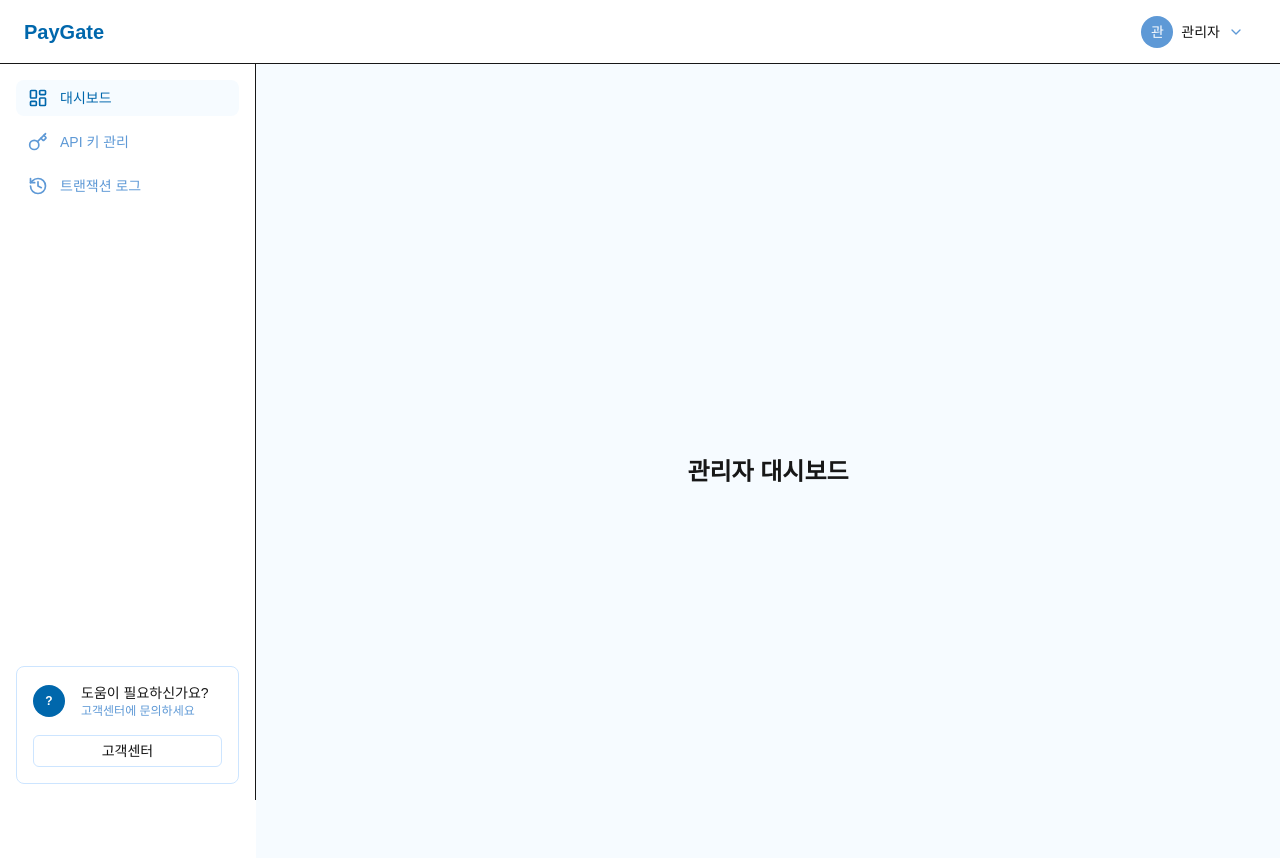
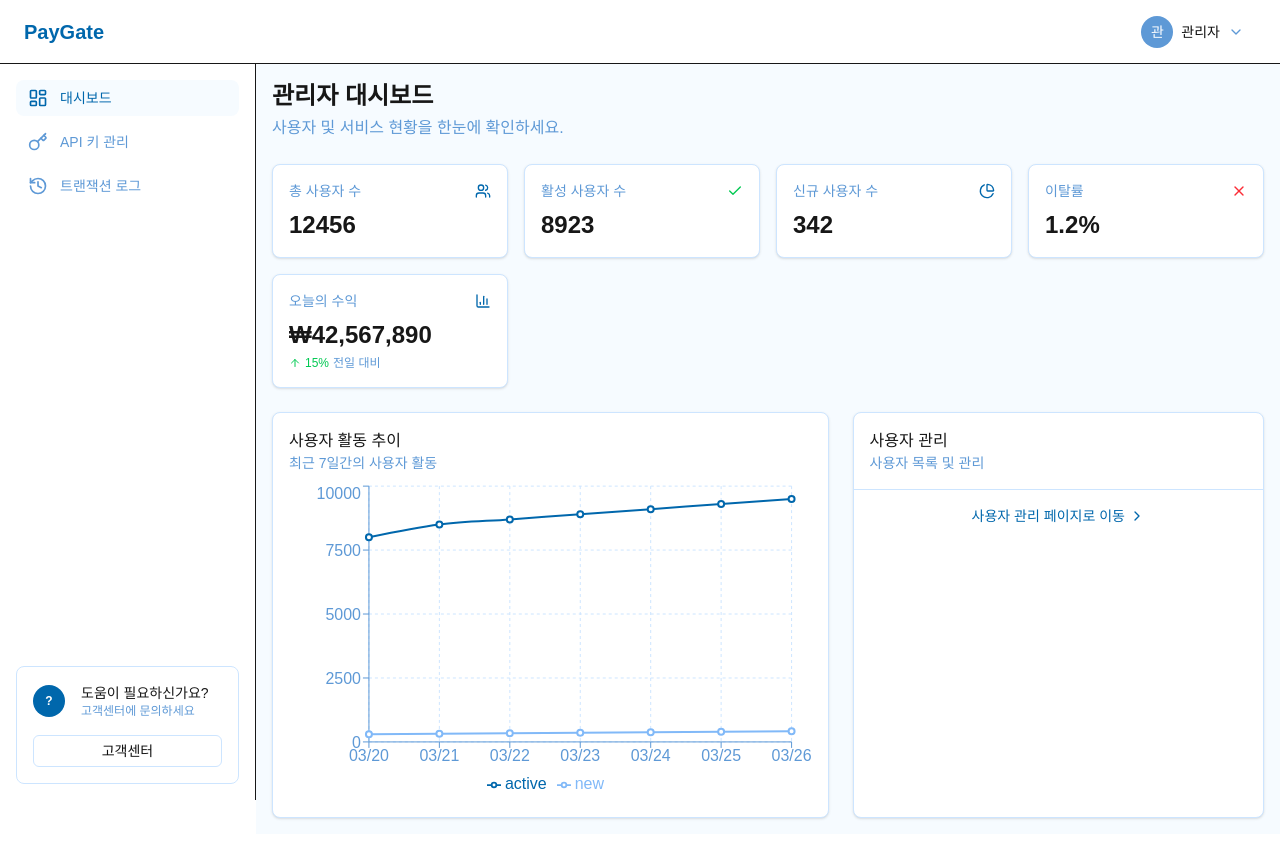
Before and after one commit to WON-Q/pg-client, a Next.js app: page /admin/dashboard in a window 1280 px wide. Shown: the top 858 px of the page. After the commit the page ends 834 px from the top, so only its background shows below. Built offline with nearby package versions, Linux system fonts and the light colour scheme.

Commit message:
Feat: 관리자 대시보드 화면 구성

```diff
--- a/app/(dashboard)/admin/dashboard/page.tsx
+++ b/app/(dashboard)/admin/dashboard/page.tsx
@@ -1,10 +1,188 @@
-"use client"
+"use client";
 
-export default function AdminDashboard() {
+import React from "react";
+import {
+  Users,
+  BarChart3,
+  Check,
+  X,
+  Clock,
+  PieChart,
+  ChevronRight,
+  ArrowUp,
+} from "lucide-react";
+import {
+  LineChart,
+  Line,
+  XAxis,
+  YAxis,
+  CartesianGrid,
+  Tooltip,
+  ResponsiveContainer,
+  Legend,
+} from "recharts";
+
+// Mock data for admin metrics
+const adminMetrics = {
+  totalUsers: 12456,
+  activeUsers: 8923,
+  newUsers: 342,
+  churnRate: 1.2,
+};
+
+// Mock data for today's revenue
+const todayRevenue = {
+  amount: 42567890, // in KRW
+  growth: 15, // percentage growth compared to yesterday
+};
+
+// Mock data for user activity chart
+const userActivityData = [
+  { date: "03/20", active: 8000, new: 300 },
+  { date: "03/21", active: 8500, new: 320 },
+  { date: "03/22", active: 8700, new: 340 },
+  { date: "03/23", active: 8900, new: 360 },
+  { date: "03/24", active: 9100, new: 380 },
+  { date: "03/25", active: 9300, new: 400 },
+  { date: "03/26", active: 9500, new: 420 },
+];
+
+// Admin dashboard page
+export default function AdminDashboardPage() {
   return (
-    <div className="flex flex-col items-center justify-center min-h-screen p-8">
-      <h1 className="text-2xl font-bold mb-4">관리자 대시보드</h1>
-      {/* Todo: 관리자 대시보드 화면 구성 */}
+    <div className="space-y-6">
+      <div>
+        <h1 className="text-2xl font-bold">관리자 대시보드</h1>
+        <p className="text-[#5E99D6] mt-1">
+          사용자 및 서비스 현황을 한눈에 확인하세요.
+        </p>
+      </div>
+
+      {/* Metrics */}
+      <div className="grid grid-cols-1 sm:grid-cols-2 lg:grid-cols-4 gap-4">
+        {/* Total Users */}
+        <div className="bg-white rounded-lg border border-[#CDE5FF] p-4 shadow-sm">
+          <div className="flex flex-row items-center justify-between pb-2">
+            <p className="text-sm font-medium text-[#5E99D6]">총 사용자 수</p>
+            <Users className="h-4 w-4 text-[#0067AC]" />
+          </div>
+          <div>
+            <div className="text-2xl font-bold">{adminMetrics.totalUsers}</div>
+          </div>
+        </div>
+
+        {/* Active Users */}
+        <div className="bg-white rounded-lg border border-[#CDE5FF] p-4 shadow-sm">
+          <div className="flex flex-row items-center justify-between pb-2">
+            <p className="text-sm font-medium text-[#5E99D6]">활성 사용자 수</p>
+            <Check className="h-4 w-4 text-green-500" />
+          </div>
+          <div>
+            <div className="text-2xl font-bold">{adminMetrics.activeUsers}</div>
+          </div>
+        </div>
+
+        {/* New Users */}
+        <div className="bg-white rounded-lg border border-[#CDE5FF] p-4 shadow-sm">
+          <div className="flex flex-row items-center justify-between pb-2">
+            <p className="text-sm font-medium text-[#5E99D6]">신규 사용자 수</p>
+            <PieChart className="h-4 w-4 text-[#0067AC]" />
+          </div>
+          <div>
+            <div className="text-2xl font-bold">{adminMetrics.newUsers}</div>
+          </div>
+        </div>
+
+        {/* Churn Rate */}
+        <div className="bg-white rounded-lg border border-[#CDE5FF] p-4 shadow-sm">
+          <div className="flex flex-row items-center justify-between pb-2">
+            <p className="text-sm font-medium text-[#5E99D6]">이탈률</p>
+            <X className="h-4 w-4 text-red-500" />
+          </div>
+          <div>
+            <div className="text-2xl font-bold">{adminMetrics.churnRate}%</div>
+          </div>
+        </div>
+
+        {/* Today's Revenue */}
+        <div className="bg-white rounded-lg border border-[#CDE5FF] p-4 shadow-sm">
+          <div className="flex flex-row items-center justify-between pb-2">
+            <p className="text-sm font-medium text-[#5E99D6]">오늘의 수익</p>
+            <BarChart3 className="h-4 w-4 text-[#0067AC]" />
+          </div>
+          <div>
+            <div className="text-2xl font-bold">
+              ₩{todayRevenue.amount.toLocaleString()}
+            </div>
+            <div className="flex items-center pt-1 text-xs text-[#5E99D6]">
+              <ArrowUp className="h-3 w-3 text-green-500 mr-1" />
+              <span className="text-green-500 mr-1">
+                {todayRevenue.growth}%
+              </span>
+              <span>전일 대비</span>
+            </div>
+          </div>
+        </div>
+      </div>
+
+      {/* Charts */}
+      <div className="grid grid-cols-1 lg:grid-cols-7 gap-6">
+        {/* User Activity Chart */}
+        <div className="lg:col-span-4 bg-white rounded-lg border border-[#CDE5FF] p-4 shadow-sm">
+          <div className="mb-2">
+            <h3 className="font-medium">사용자 활동 추이</h3>
+            <p className="text-sm text-[#5E99D6]">최근 7일간의 사용자 활동</p>
+          </div>
+          <div className="h-80">
+            <ResponsiveContainer width="100%" height="100%">
+              <LineChart
+                data={userActivityData}
+                margin={{
+                  top: 5,
+                  right: 20,
+                  left: 20,
+                  bottom: 5,
+                }}
+              >
+                <CartesianGrid strokeDasharray="3 3" stroke="#CDE5FF" />
+                <XAxis dataKey="date" stroke="#5E99D6" />
+                <YAxis stroke="#5E99D6" />
+                <Tooltip />
+                <Legend />
+                <Line
+                  type="monotone"
+                  dataKey="active"
+                  stroke="#0067AC"
+                  strokeWidth={2}
+                />
+                <Line
+                  type="monotone"
+                  dataKey="new"
+                  stroke="#81B9F8"
+                  strokeWidth={2}
+                />
+              </LineChart>
+            </ResponsiveContainer>
+          </div>
+        </div>
+
+        {/* User Management */}
+        <div className="lg:col-span-3 bg-white rounded-lg border border-[#CDE5FF] shadow-sm">
+          <div className="p-4 border-b border-[#CDE5FF]">
+            <h3 className="font-medium">사용자 관리</h3>
+            <p className="text-sm text-[#5E99D6]">사용자 목록 및 관리</p>
+          </div>
+          <div className="p-4">
+            <a
+              href="/admin/dashboard/users"
+              className="flex items-center justify-center text-[#0067AC] hover:underline text-sm"
+            >
+              사용자 관리 페이지로 이동
+              <ChevronRight className="ml-1 h-4 w-4" />
+            </a>
+          </div>
+        </div>
+      </div>
     </div>
   );
 }
```
